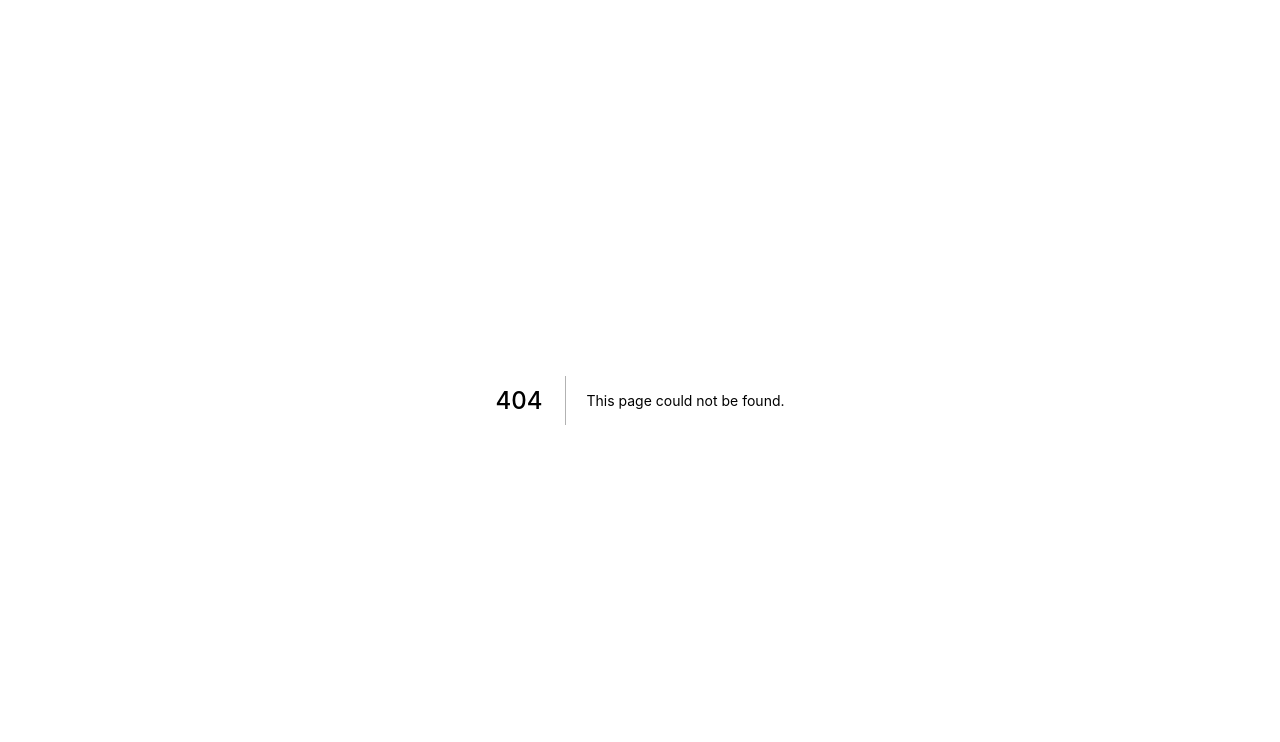
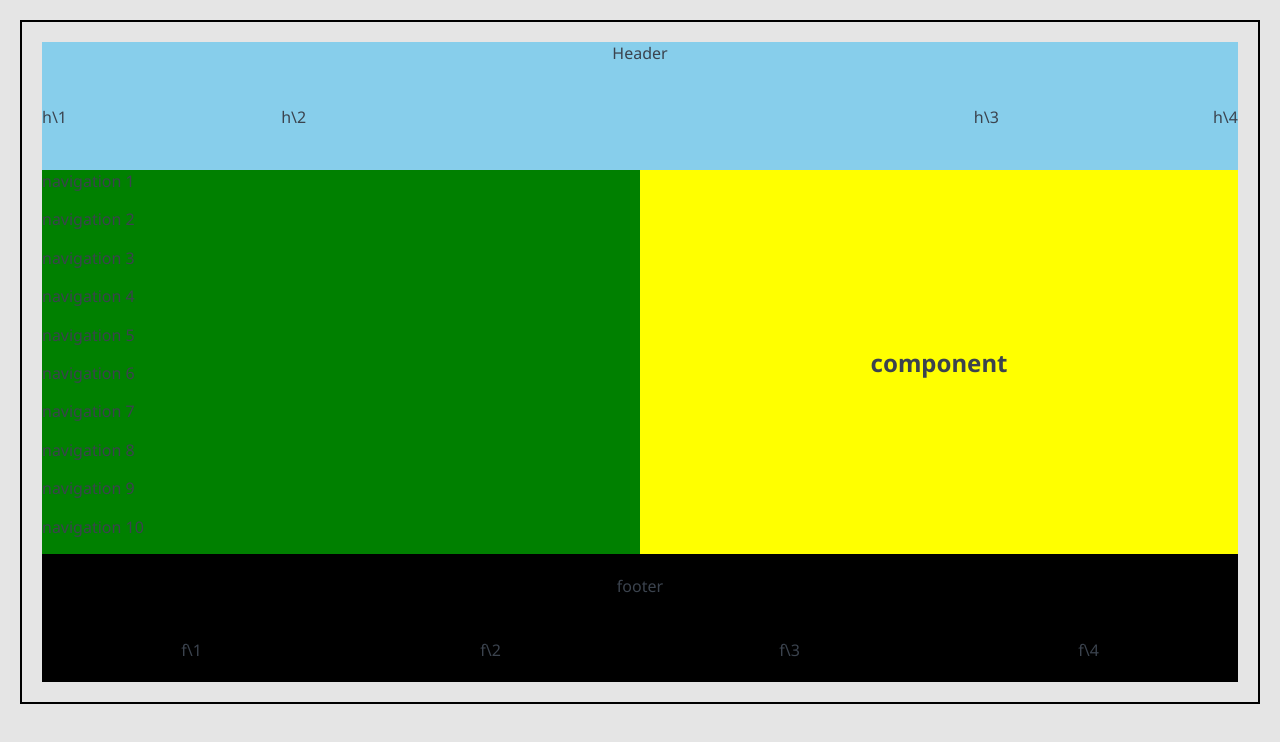
Before and after one commit to Vadim-Matsul/Courses, a Next.js app: page /test in a window 1280 px wide. Before the commit this address had no page. Shown: the top 742 px of the page. Built offline with nearby package versions, Linux system fonts and the light colour scheme.

Commit message:
test grid

```diff
--- /dev/null
+++ b/pages/test.tsx
@@ -0,0 +1,50 @@
+import { NextPage } from 'next';
+
+
+
+const TestGrig: NextPage = () => {
+
+
+  return (
+    <>
+      <div className="container">
+        <div className="header"
+          style={{ background: "skyblue" }}
+        >
+          <span>Header</span>
+          <span>h\1</span>
+          <span>h\2</span>
+          <span>h\3</span>
+          <span>h\4</span>
+        </div>
+        <div className="main">
+          <div className="sidebar">
+            <span> navigation 1</span>
+            <span> navigation 2</span>
+            <span> navigation 3</span>
+            <span> navigation 4</span>
+            <span> navigation 5</span>
+            <span> navigation 6</span>
+            <span> navigation 7</span>
+            <span> navigation 8</span>
+            <span> navigation 9</span>
+            <span> navigation 10</span>
+          </div>
+          <div className="component">component</div>
+        </div>
+        <div className="footer"
+          style={{ background: "black" }}>
+          <span>footer</span>
+          <span>f\1</span>
+          <span>f\2</span>
+          <span>f\3</span>
+          <span>f\4</span>
+        </div>
+      </div>
+    </>
+
+  );
+}
+
+
+export default TestGrig;
--- a/styles/global.css
+++ b/styles/global.css
@@ -22,3 +22,77 @@ body {
 
   --font-family: "Noto Sans", sans-serif;
 }
+
+/*  Test Grid  */
+
+.container {
+  display: grid;
+  border: 2px solid black;
+  padding: 20px;
+  margin: 20px;
+  height: 80vh;
+
+
+  grid-template-rows: 2fr 6fr 2fr;
+}
+
+.container > div.header {
+  display: grid;
+  grid-template: repeat(2, 1fr) / repeat(5, 1fr);
+}
+
+.container > div.header > span:nth-child(1){
+  grid-column: span 5;
+  justify-self: center;
+}
+.container > div.header > span:nth-child(4),
+.container > div.header > span:nth-child(5){
+  justify-self: end;
+}
+
+.container > div.header > span:nth-child(4){
+  grid-column: 4/5;
+}
+
+.main {
+  display: grid;
+  grid-template: repeat(2, 1fr) / repeat(2, 1fr);
+}
+
+.sidebar {
+  background: green;
+  grid-row: span 2;
+  display: grid;
+  grid-template: repeat(10, 1fr) / repeat(1, 1fr);
+}
+
+.sidebar > span {
+  justify-self: left;
+}
+
+.component {
+  background: yellow;
+  grid-row: span 2;
+  display: grid;
+  justify-items: center;
+  align-items: center;
+  font-weight: bolder;
+  font-size: 24px;
+}
+
+
+.footer {
+  display: grid;
+  grid-template: repeat(2, 1fr) / repeat(8, 1fr);
+  align-items: center;
+  justify-items: center;
+}
+
+.footer > span{
+  grid-column: span 2;
+}
+
+.footer > span:nth-child(1){
+  grid-column: span 8;
+}
+/*^^^^^^^^^^^*/
```
Also changed, not shown: layout/Layout.tsx (+16 -1 lines), layout/Main/SideBar/SideBar.tsx (+8 -5 lines), pages/index.tsx (+6 -12 lines).
